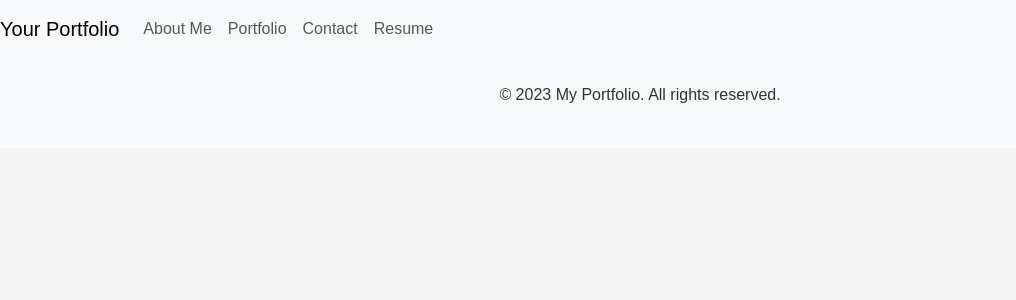
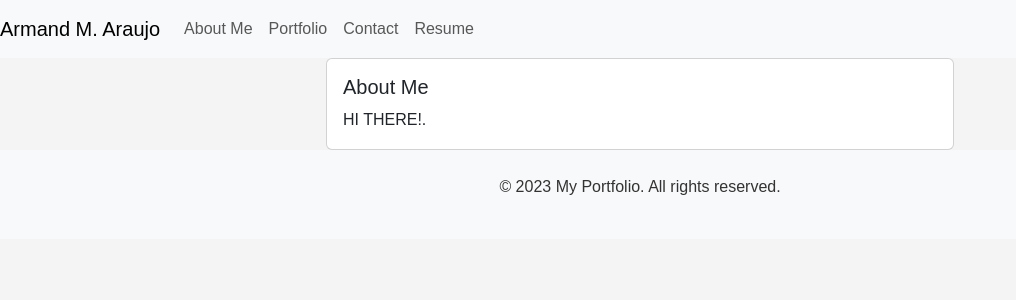
Before and after one commit to Armand57araujo/me-me-me-me-me, a React (Vite) app: page / in a window 1280 px wide. Shown: the top 300 px of the page, without its empty margins (0-1016 px from the left). Built offline with nearby package versions, Linux system fonts and the light colour scheme.

Commit message:
got it working finally

```diff
--- a/src/App.jsx
+++ b/src/App.jsx
@@ -15,10 +15,10 @@ function App() {
       <div className="App">
         <Header />
         <Routes>
-          <Route exact path="/" element={AboutMe} />
-          <Route path="/portfolio" element={Portfolio} />
-          <Route path="/contact" element={Contact} />
-          <Route path="/resume" element={Resume} />
+          <Route exact path="/" element={<AboutMe />} />
+          <Route path="/portfolio" element={<Portfolio />} />
+          <Route path="/contact" element={<Contact />} />
+          <Route path="/resume" element={<Resume />} />
         </Routes>
         <Footer />
       </div>
--- a/src/components/Header.jsx
+++ b/src/components/Header.jsx
@@ -5,7 +5,7 @@ const Header = () => {
   return (
     <header>
       <nav className="navbar navbar-expand-lg navbar-light bg-light">
-        <Link className="navbar-brand" to="/">Your Portfolio</Link>
+        <Link className="navbar-brand" to="/">Armand M. Araujo</Link>
         <button
           className="navbar-toggler"
           type="button"
```
